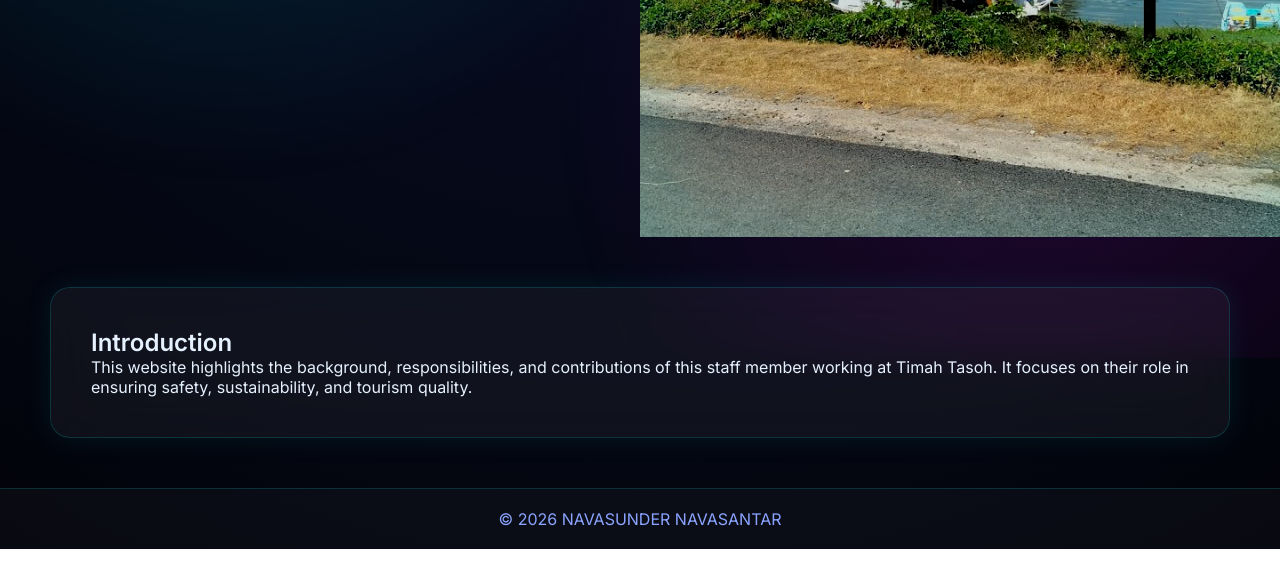
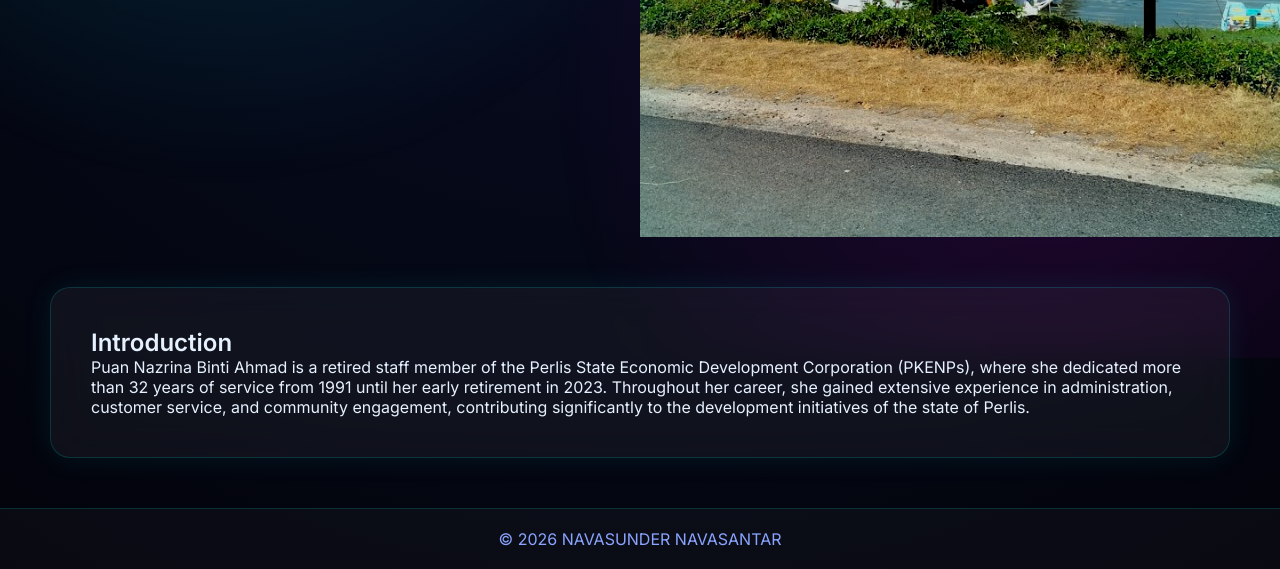
Before and after one commit to navasunder5/TimahTasoh, a plain HTML site: page index.html in a window 1280 px wide. Shown: the part 474-1043 px from the top of the page. Drawn offline with Linux system fonts and the light colour scheme.

Commit message:
Update index.html

```diff
--- a/index.html
+++ b/index.html
@@ -29,8 +29,10 @@
 <section class="intro-box">
     <h2>Introduction</h2>
     <p>
-        This website highlights the background, responsibilities, and contributions of this staff member
-        working at Timah Tasoh. It focuses on their role in ensuring safety, sustainability, and tourism quality.
+       Puan Nazrina Binti Ahmad is a retired staff member of the Perlis State Economic Development Corporation (PKENPs),
+       where she dedicated more than 32 years of service from 1991 until her early retirement in 2023.
+        Throughout her career, she gained extensive experience in administration, customer service, and community engagement,
+        contributing significantly to the development initiatives of the state of Perlis.
     </p>
 </section>
 
```
